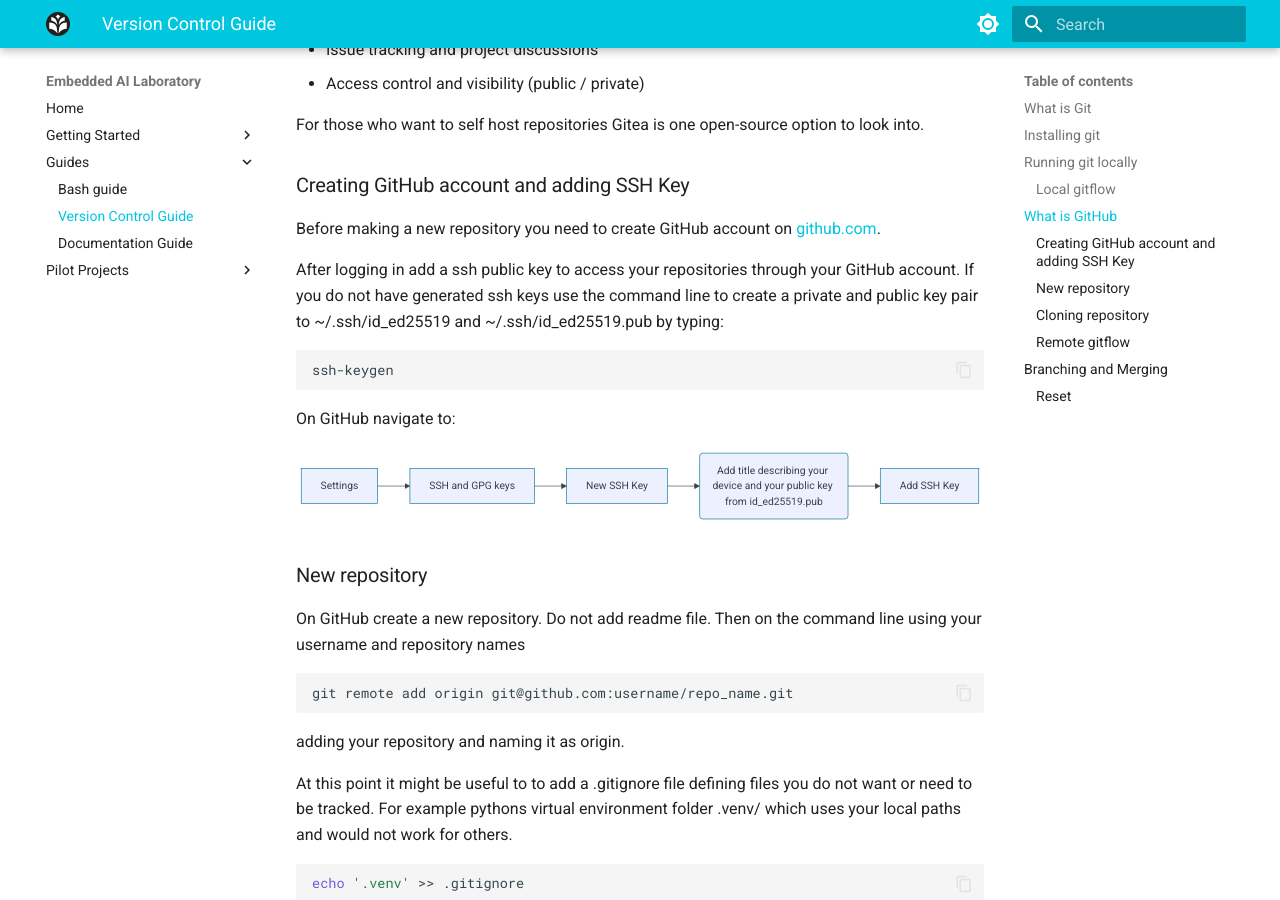
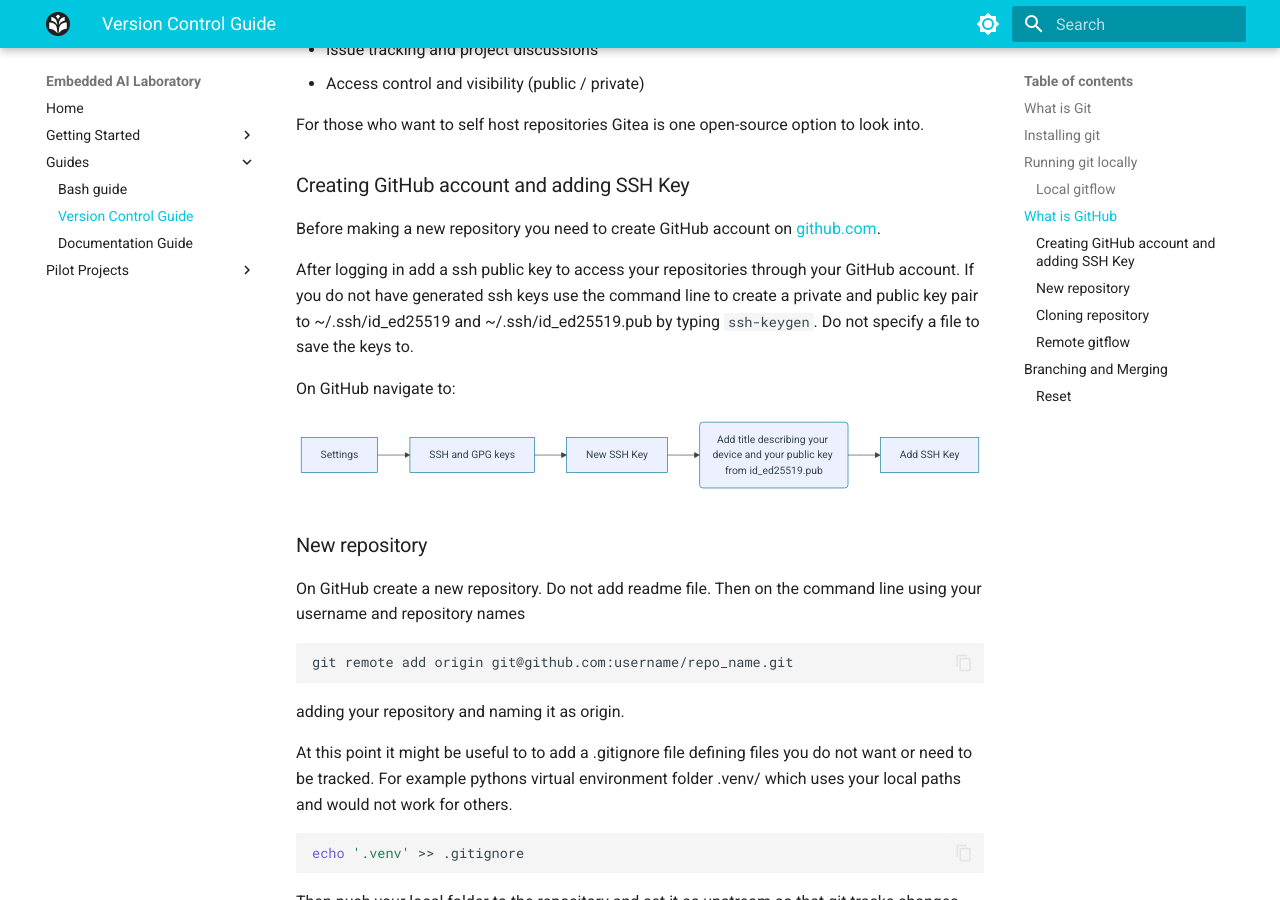
Before and after one commit to aaheikki/embedded_ai_lab, an MkDocs documentation site: the page built from docs/version_control_guide.md, in a window 1280 px wide and 900 px high, scrolled down 2085 px. Built offline with MkDocs 1.6.1 and Material for MkDocs 9.7.7, drawn with Linux system fonts in a browser that asks for light colours.

Commit message:
Additional info for making ssh keys

```diff
--- a/docs/version_control_guide.md
+++ b/docs/version_control_guide.md
@@ -82,10 +82,8 @@
 Before making a new repository you need to create GitHub account on
 [github.com](https://github.com/).
 
-After logging in add a ssh public key to access your repositories through your GitHub account. If you do not have generated ssh keys use the command line to create a private and public key pair to ~/.ssh/id_ed25519 and ~/.ssh/id_ed25519.pub by typing:
-~~~bash
-ssh-keygen
-~~~
+After logging in add a ssh public key to access your repositories through your GitHub account. If you do not have generated ssh keys use the command line to create a private and public key pair to ~/.ssh/id_ed25519 and ~/.ssh/id_ed25519.pub by typing <code>ssh-keygen</code>. Do not specify a file to save the keys to.
+
 On GitHub navigate to:
 ~~~ mermaid
 graph LR
```
